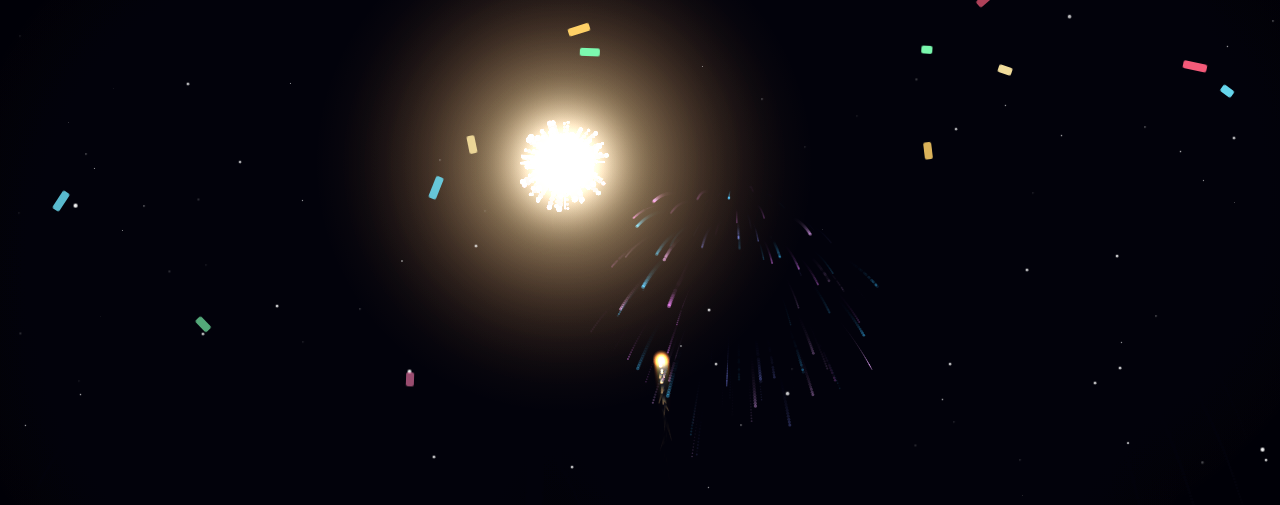
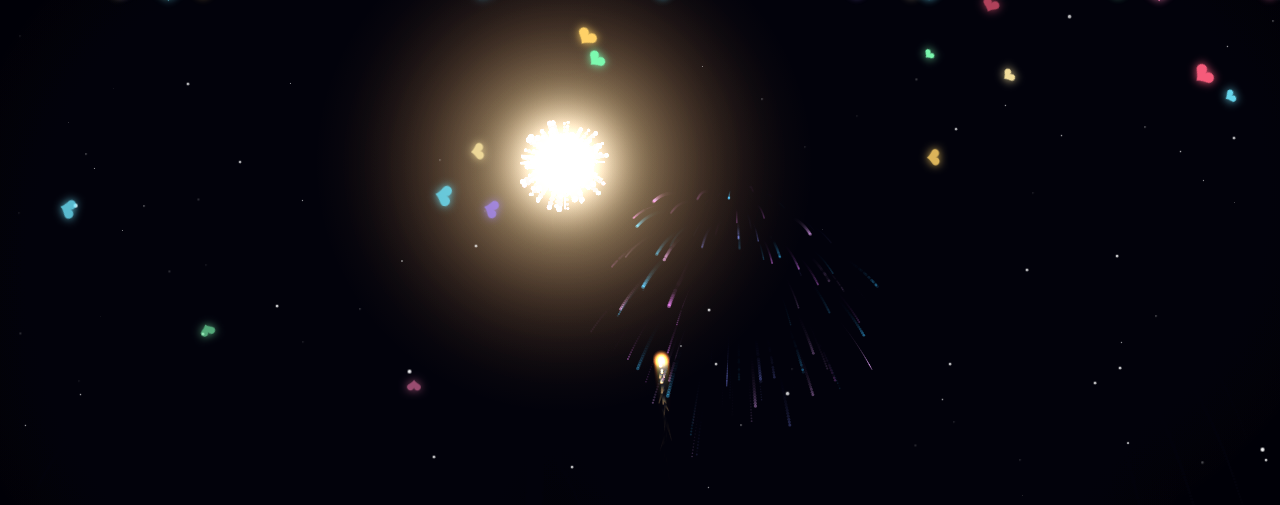
Before and after one commit to Gaze-song/new-year-firework, a plain HTML site: page index.html in a window 1280 px wide. Shown: the top 505 px of the page. Drawn offline with Linux system fonts and the light colour scheme.

Commit message:
Enhance New Year page with heart animations
Added heart animations to the New Year celebration page, increasing the number of hearts and modifying styles for a festive effect.

```diff
--- a/index.html
+++ b/index.html
@@ -78,19 +78,19 @@
   }
   @keyframes fadeIn { to { opacity: .92; } }
 
-  /* 彩带 */
-  .ribbon {
+    /* 爱心 */
+  .heart {
     position: absolute;
-    width: 8px; height: 16px;
-    border-radius: 2px;
     top: -30px;
     opacity: .9;
     animation: fall linear infinite;
+    user-select: none;
+    text-shadow: 0 0 8px currentColor; /* 加一点发光效果 */
   }
   @keyframes fall {
     0% { transform: translateY(-40px) rotate(0deg); opacity: 0; }
     10% { opacity: 1; }
-    100% { transform: translateY(105vh) rotate(720deg); opacity: .1; }
+    100% { transform: translateY(105vh) rotate(360deg); opacity: .1; } /* 爱心旋转360度 */
   }
 
   .hint {
@@ -152,14 +152,15 @@
 
   /* ---------- 彩带 ---------- */
   const colors = ['#ffd166', '#ff7eb3', '#a78bfa', '#6ee7ff', '#ffe9a3', '#ff5e7e', '#7dffb3'];
-  for (let i = 0; i < 34; i++) {
+    for (let i = 0; i < 40; i++) { // 增加了数量，40颗爱心
     const r = document.createElement('div');
-    r.className = 'ribbon';
+    r.className = 'heart'; // 使用新的爱心类名
+    r.innerHTML = '❤'; // 直接使用爱心符号
     r.style.left = Math.random() * 100 + '%';
-    r.style.background = colors[(Math.random() * colors.length) | 0];
+    r.style.color = colors[(Math.random() * colors.length) | 0]; // 用 color 控制爱心颜色
     r.style.animationDuration = (6 + Math.random() * 7).toFixed(2) + 's';
     r.style.animationDelay = (Math.random() * 10).toFixed(2) + 's';
-    r.style.height = (10 + Math.random() * 16) + 'px';
+    r.style.fontSize = (14 + Math.random() * 18) + 'px'; // 随机爱心大小
     r.style.opacity = 0.5 + Math.random() * 0.5;
     document.body.appendChild(r);
   }
```
